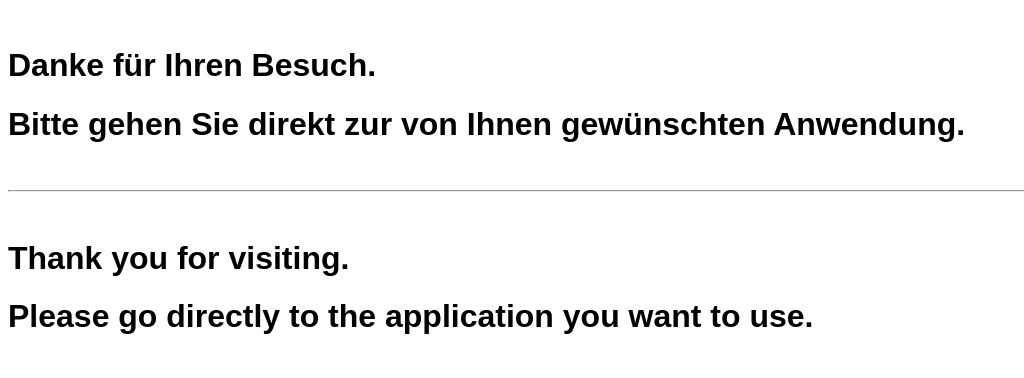
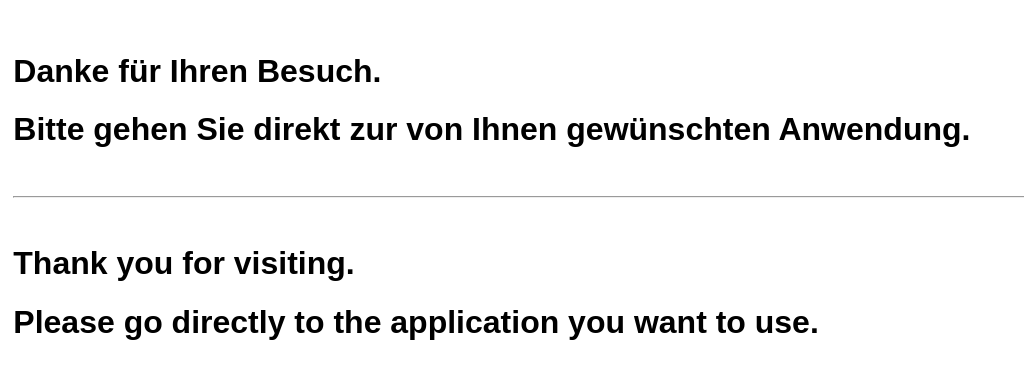
Before and after one commit to wwag110465/mySandbox, a plain HTML site: page index.html in a window 1280 px wide. Shown: the whole page, without its empty margins (0-1024 px from the left). Drawn offline with Linux system fonts and the light colour scheme.

Commit message:
Add files via upload

```diff
--- a/index.html
+++ b/index.html
@@ -14,6 +14,8 @@
      color: black;
      font-size: 12pt;
      height: 100%;
+     margin: 5pt;
+     padding: 5pt;
    }
 
 
```
Also changed, not shown: index_empty.html (+2 -0 lines).
